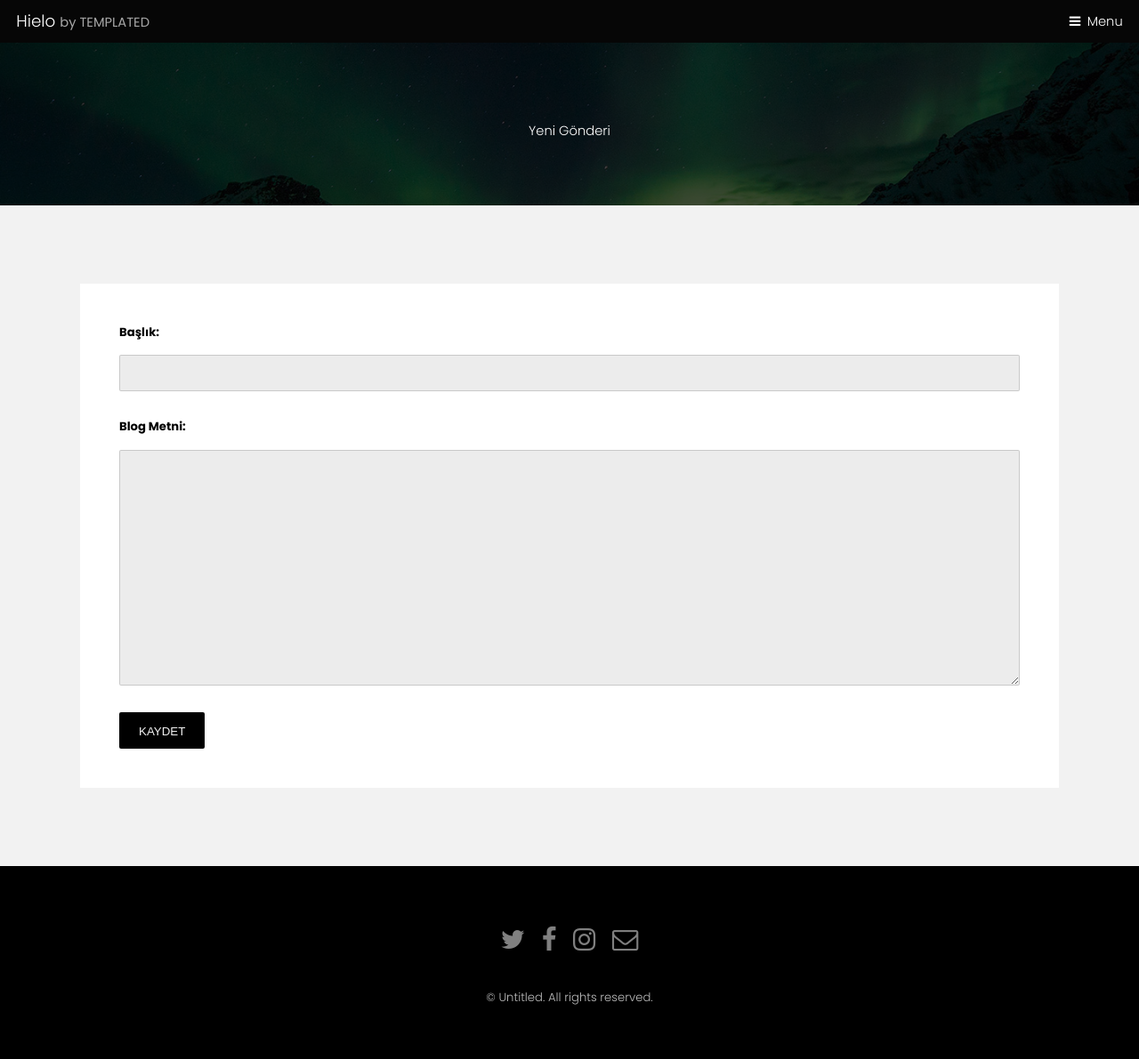
After one commit to VektorelPythonHIA23/WebProje, a Django app: page /blog/yeni/ in a window 1280 px wide. The commit adds this page. Shown: the whole page at 89% size. Run offline with Django 3.2, Linux system fonts and the light colour scheme.

Commit message:
30102020

```diff
--- /dev/null
+++ b/blog/forms.py
@@ -0,0 +1,7 @@
+from django import forms
+from .models import GonderiModel
+
+class GonderiForm(forms.ModelForm):
+    class Meta:
+        model = GonderiModel
+        fields=("baslik","yazi")
--- a/blog/urls.py
+++ b/blog/urls.py
@@ -4,5 +4,6 @@ from . import views
 urlpatterns = [
     path('',views.gonderListe,name="gonderListe"),
     path('detay/<int:pk>',views.gonderiDetay,name="gonderiDetay"),
+    path('yeni/',views.yeniGonderi,name="yeniGonderi"),
 
 ]
--- a/blog/views.py
+++ b/blog/views.py
@@ -1,6 +1,6 @@
 from django.shortcuts import render,get_object_or_404
 from .models import GonderiModel
-
+from .forms import GonderiForm
 
 def gonderListe(request):
     gonderiler = GonderiModel.objects.all()
@@ -10,3 +10,8 @@ def gonderiDetay(request,pk):
     # gonderi = GonderiModel.objects.get(pk=pk)
     gonderi = get_object_or_404(GonderiModel,pk=pk)
     return render(request,"blog/gonderidetay.html",{"gonderi":gonderi})
+
+
+def yeniGonderi(request):
+    form = GonderiForm()
+    return render(request,"blog/yenigonderi.html",{"form":form})
--- a/templates/blog/gonderilist.html
+++ b/templates/blog/gonderilist.html
@@ -6,6 +6,7 @@
 						<h2>Gonderi Listesi</h2>
 						{% endblock %}
 	{% block content %}
+	<a href="{% url 'yeniGonderi' %}"> Yeni Gönderi</a>
 {% for gonderi in gonderis %}
 
 <a href="{% url 'gonderiDetay' pk=gonderi.pk %}">
--- /dev/null
+++ b/templates/blog/yenigonderi.html
@@ -0,0 +1,16 @@
+{% extends '../generic.html' %}
+
+{% block header %}
+
+
+						<h1> Yeni Gönderi </h1>
+						{% endblock %}
+
+	{% block content %}
+   <form method="POST">
+    {% csrf_token %}
+    {{form.as_p}}
+    <button type="submit">Kaydet</button>
+   </form>
+
+{% endblock %}
```
